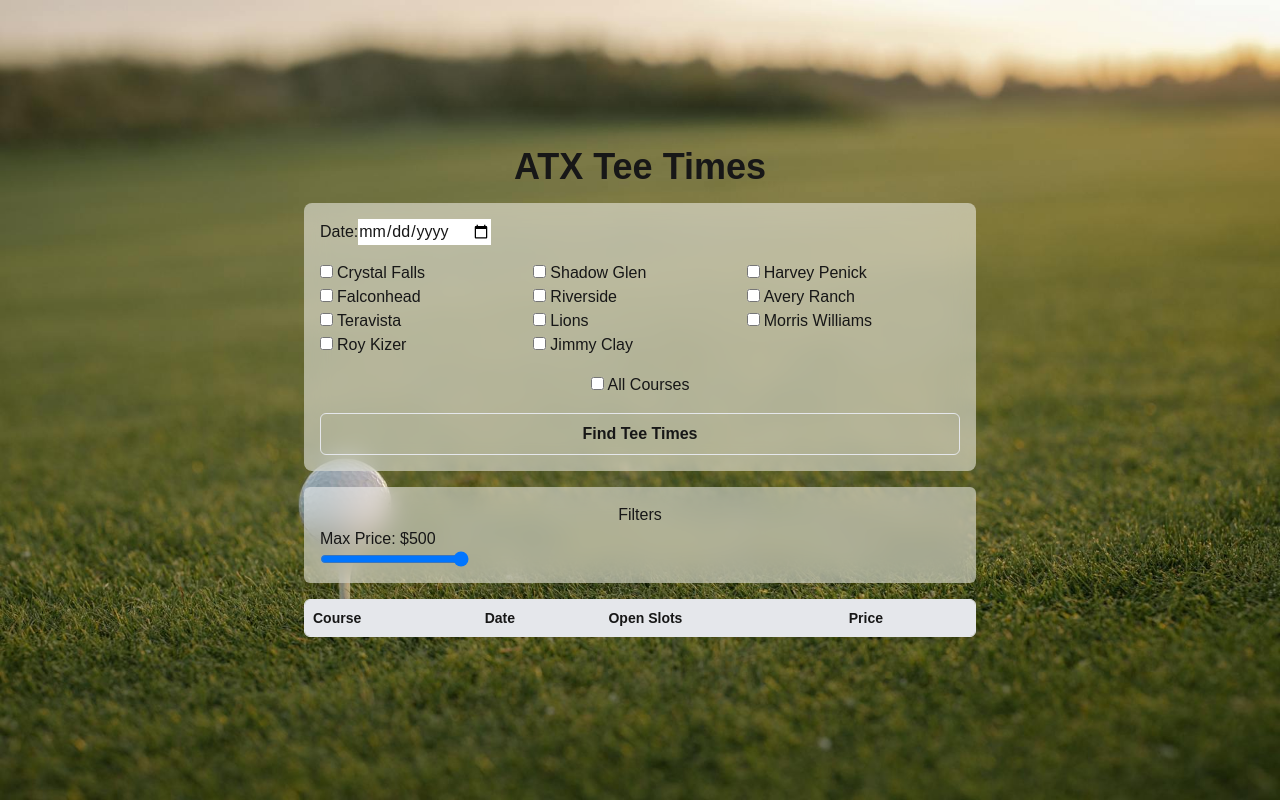
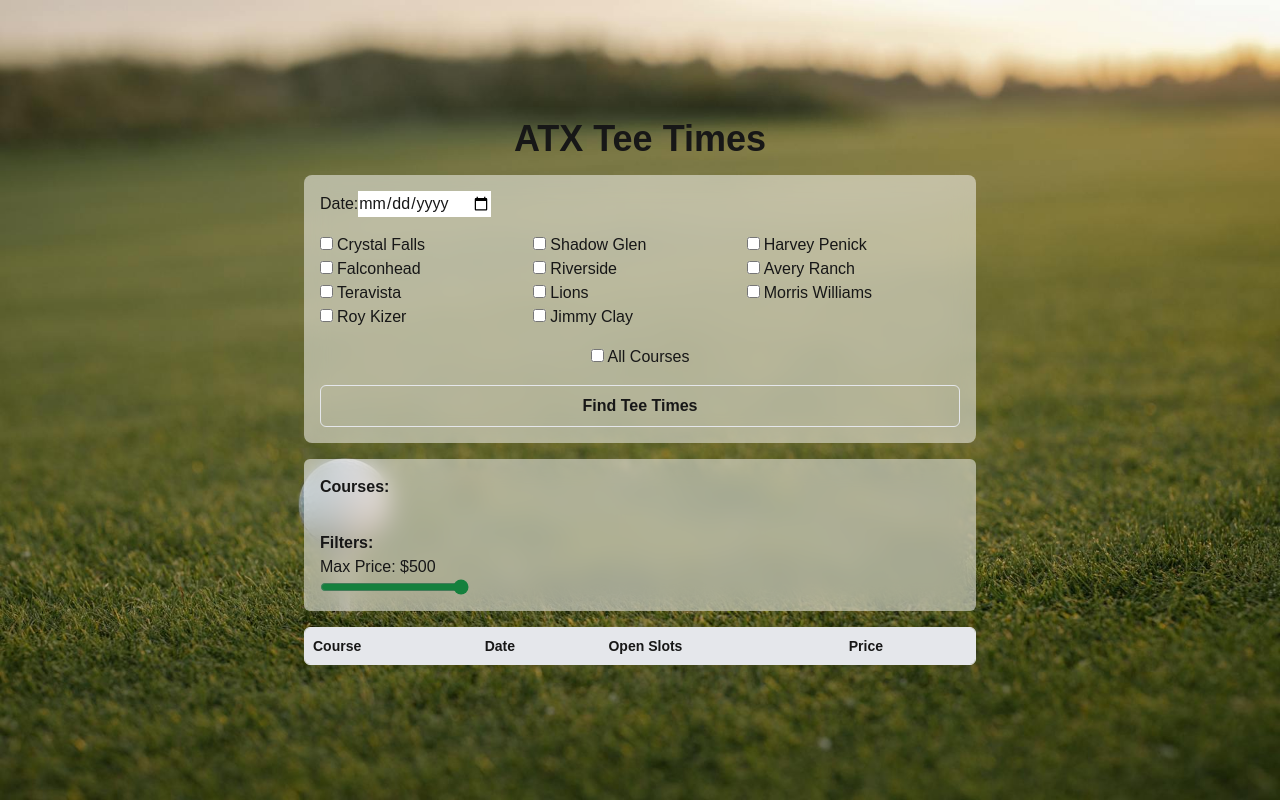
Before and after one commit to samkbe/golf-crawl, a Next.js app: page / in a window 1280 px wide. Built offline with nearby package versions, Linux system fonts and the light colour scheme; what node-cache would draw is missing.

Commit message:
more styling

```diff
--- a/app/components/teeTimeTable.tsx
+++ b/app/components/teeTimeTable.tsx
@@ -103,8 +103,8 @@ export function TeeTimeTable({ data, pending }: { data: TeeTime[]; pending: bool
 	return (
 		<>
 			<div className="rounded-md my-4 w-full mx-auto max-w-2xl p-4 bg-white/50 backdrop-blur-md">
-				<h2 className="text-center bold">Filters</h2>
-				<div>
+				<h2 className="font-bold">Courses:</h2>
+				<div className="flex my-4 flex-wrap gap-2">
 					{selectedCourses.map(({ course, active }) => {
 						return (
 							<div
@@ -131,8 +131,8 @@ export function TeeTimeTable({ data, pending }: { data: TeeTime[]; pending: bool
 									});
 								}}
 								key={course}
-								className={`cursor-pointer p-2 rounded-xl border inline-block ${
-									active ? "bg-teal-300" : "bg-teal-50"
+								className={`cursor-pointer py-2 px-4 font-bold rounded-xl border inline-block ${
+									active ? "bg-green-700 text-white" : "bg-transparent text-black"
 								}`}
 							>
 								{course}
@@ -141,11 +141,12 @@ export function TeeTimeTable({ data, pending }: { data: TeeTime[]; pending: bool
 					})}
 				</div>
 				<div>
+					<h2 className="font-bold">Filters:</h2>
 					<label className="pr-5" htmlFor="maxPrice">
 						Max Price: ${maxPrice}
 					</label>
 					<input
-						className="pl-5 block"
+						className="pl-5 block accent-green-700"
 						id="maxPrice"
 						type="range"
 						min="0"
```
